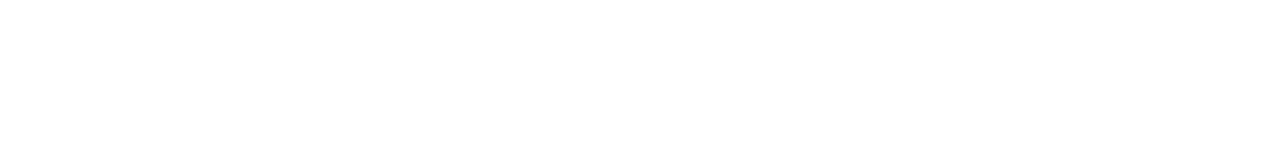
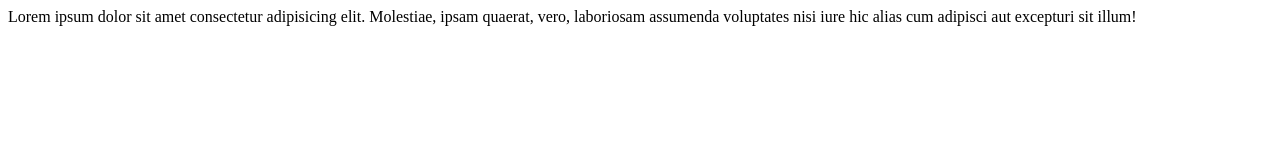
Before and after one commit to hvaler/test-repositorio, a plain HTML site: page index.htm in a window 1280 px wide. Drawn offline with Linux system fonts and the light colour scheme.

Commit message:
Cambio 2

```diff
--- a/index.htm
+++ b/index.htm
@@ -7,6 +7,9 @@
     <title>Git VSCODE</title>
 </head>
 <body>
-
+    <!--DIV CONTAINER-->
+    <div class="container"><div class="row">
+        Lorem ipsum dolor sit amet consectetur adipisicing elit. Molestiae, ipsam quaerat, vero, laboriosam assumenda voluptates nisi iure hic alias cum adipisci aut excepturi sit illum!
+    </div></div>
 </body>
 </html>
```
